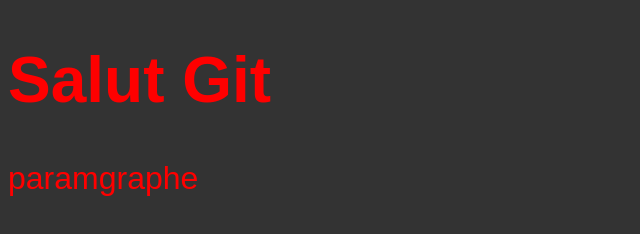
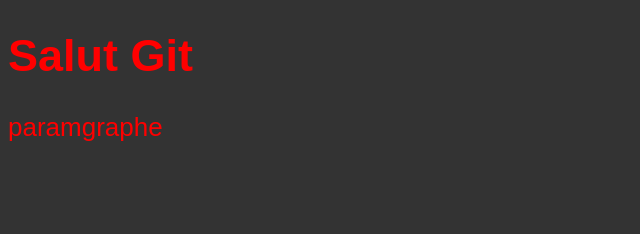
Before and after one commit to AnthonyNap/Git-Test, a plain HTML site: page index.html in a window 1280 px wide. Shown: the whole page, without its empty margins (0-640 px from the left). Drawn offline with Linux system fonts and the light colour scheme.

Commit message:
style.css

```diff
--- a/style.css
+++ b/style.css
@@ -4,3 +4,11 @@ body {
     font-family: Arial, sans-serif;
     font-size: 2em;
 }
+
+h1 {
+    font-size: 45px;
+}
+
+p {
+    font-size: 26px;
+}
```
